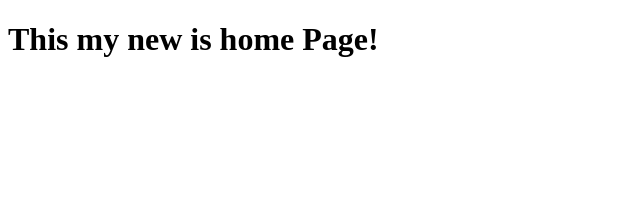
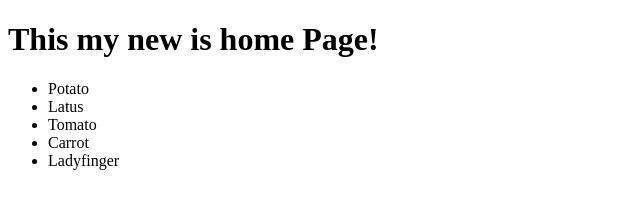
Before and after one commit to nurkanwal/EduWeb, a plain HTML site: page index.html in a window 1280 px wide. Shown: the whole page, without its empty margins (0-640 px from the left). Drawn offline with Linux system fonts and the light colour scheme.

Commit message:
List added and about us page created

```diff
--- a/index.html
+++ b/index.html
@@ -8,5 +8,12 @@
 </head>
 <body>
     <h1>This my new is home Page!</h1>
+    <ul>
+        <li>Potato</li>
+        <li>Latus</li>
+        <li>Tomato</li>
+        <li>Carrot</li>
+        <li>Ladyfinger</li>
+    </ul>
 </body>
 </html>
```
Also changed, not shown: About.html (added).
